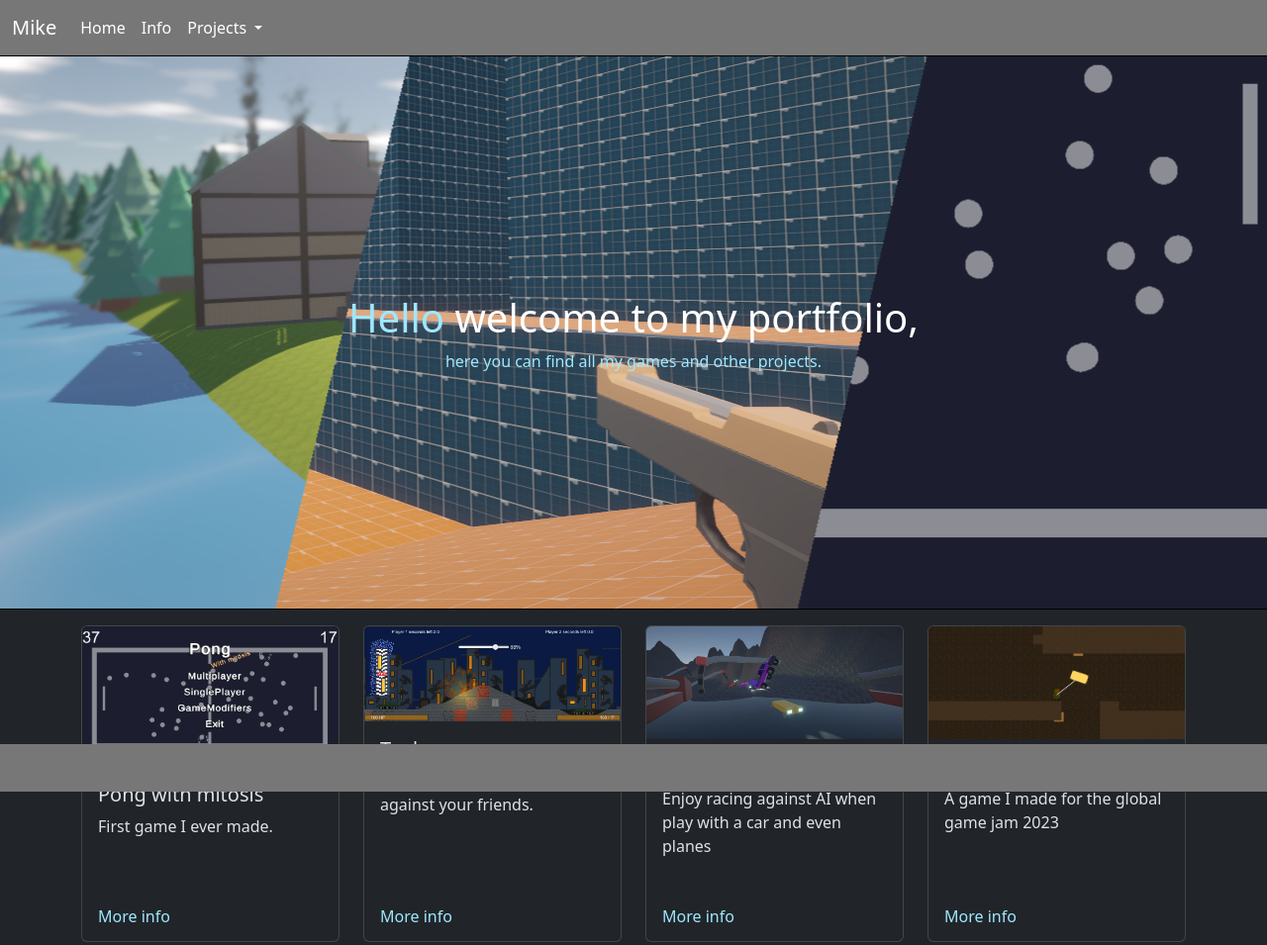
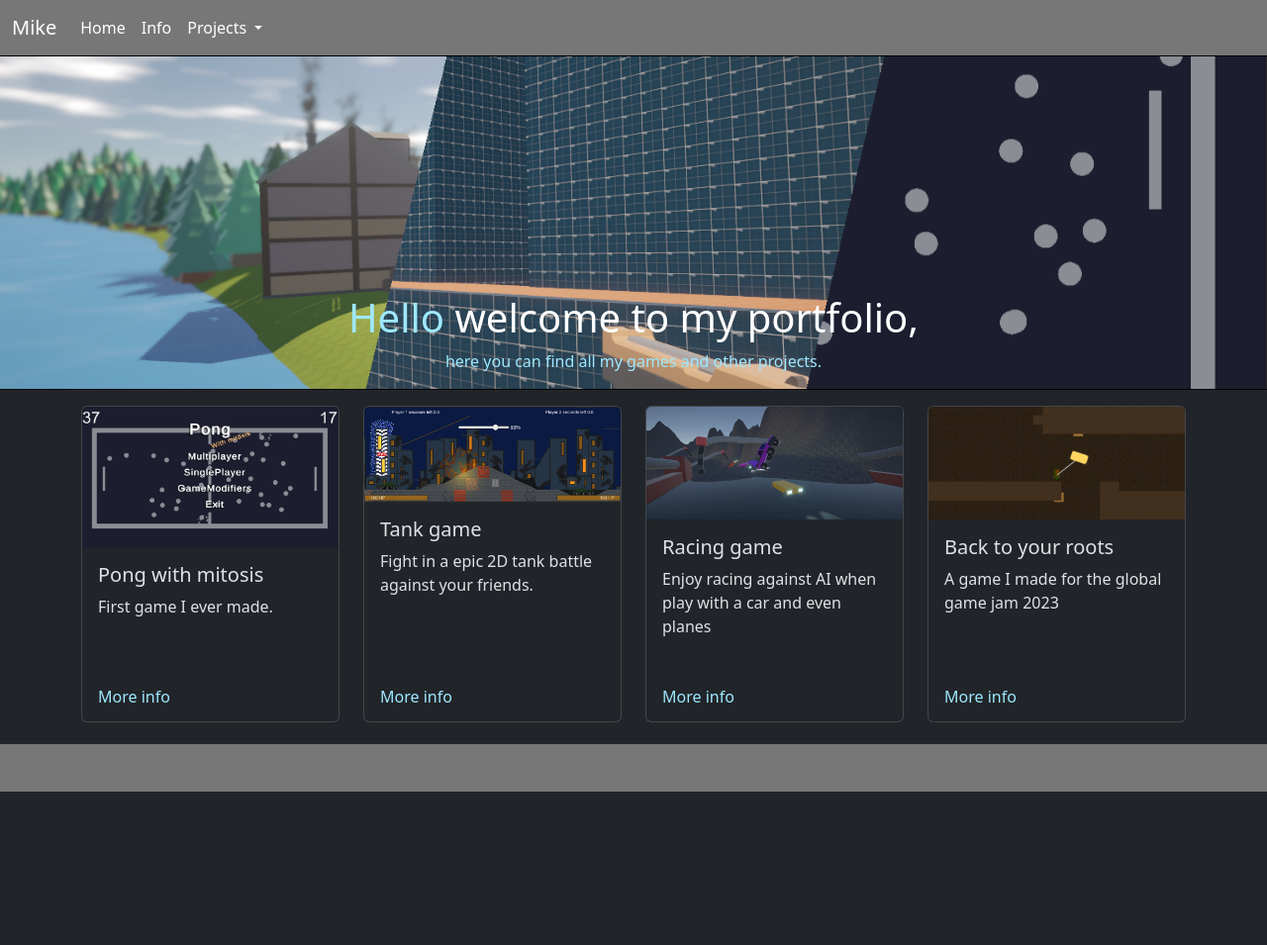
Before and after one commit to MikeOomen/portoflio, a plain HTML site: page index.html in a window 1280 px wide. Shown: the whole page at 99% size. After the commit the page ends 810 px from the top, so only its background shows below. Drawn offline with nearby package versions, Linux system fonts and the light colour scheme.

Commit message:
Fixed hero img

```diff
--- a/custom.css
+++ b/custom.css
@@ -27,10 +27,11 @@
 }
 
 .bg-image {
-    background-position-y: -30vh;
+    background-position-y: center;
     background-position-x: center;
+    background-repeat: no-repeat;
+    background-size: cover;
     background-image: url('img/BackGroundHero.png');
-    height: 400vh;
 }
 
 .img-custom-2 {
```
